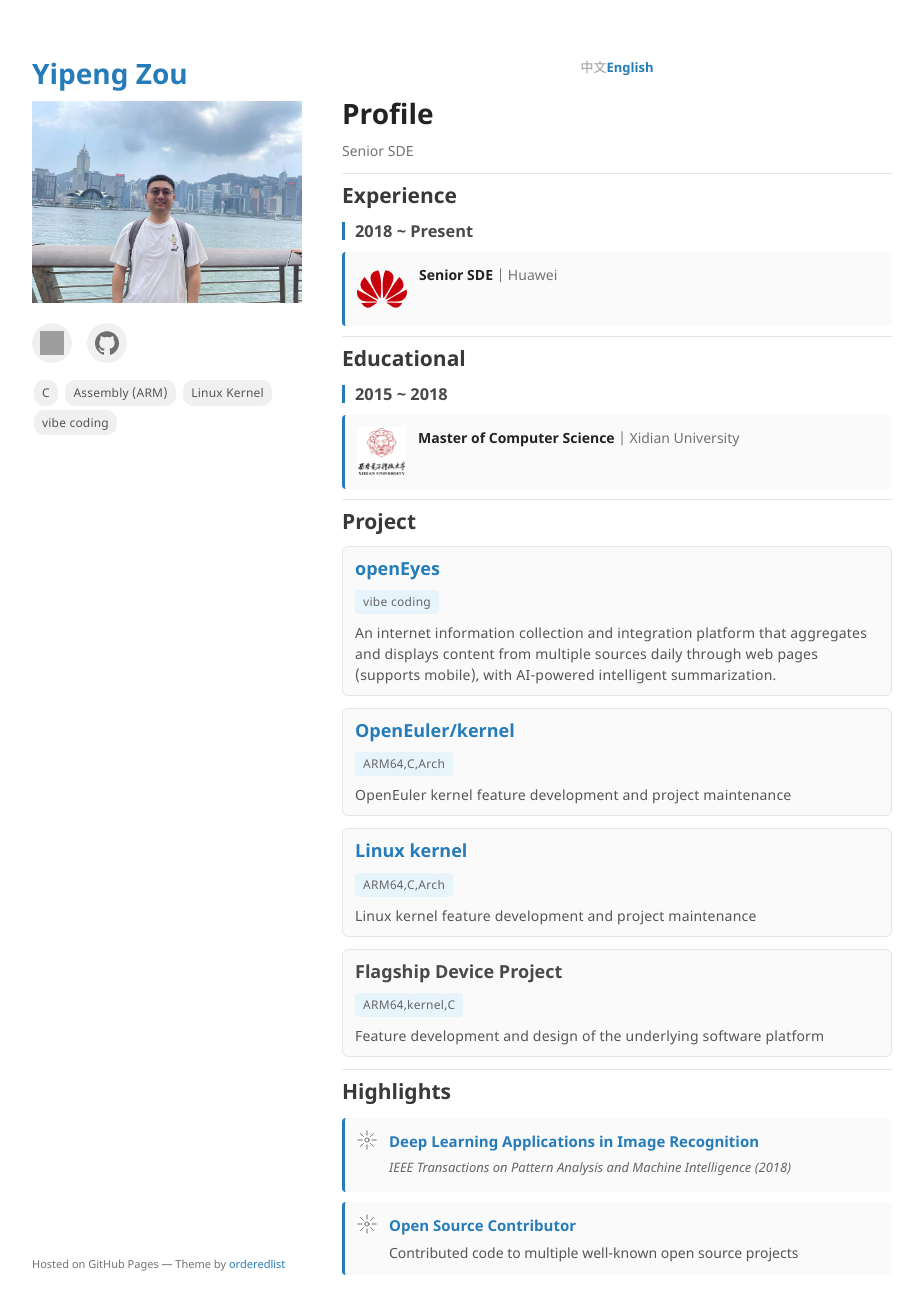
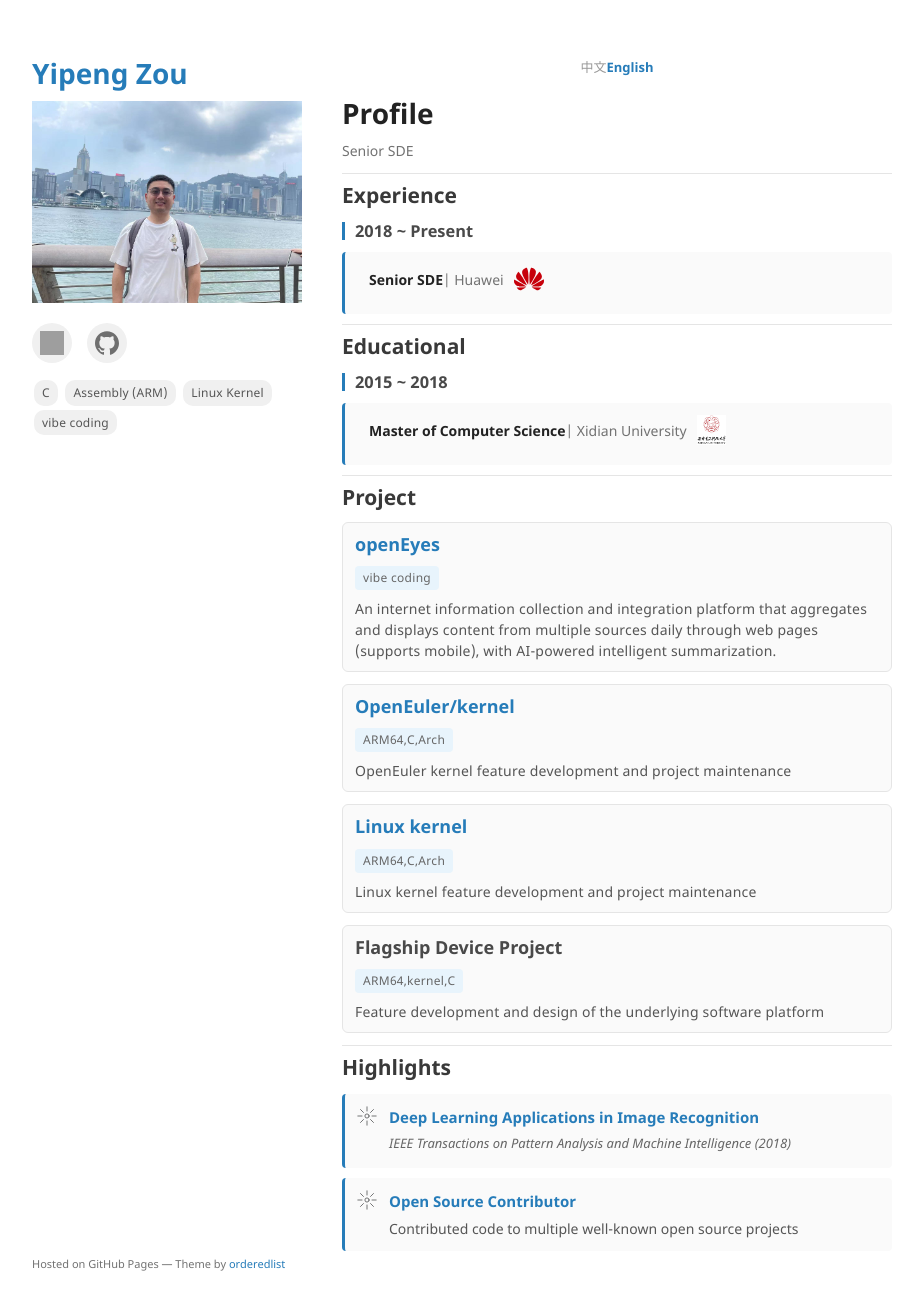
Before and after one commit to zouyipeng/zouyipeng.github.io, a Jekyll site: the page built from index.md, in a window 1280 px wide and 1335 px high. Shown: the top 1314 px of the window, without its empty margins (178-1101 px from the left). Built offline with Jekyll 4.4.1, drawn with Linux system fonts in a browser that asks for light colours; grey boxes are pictures that could not be loaded.

Commit message:
Move logos inline with company/university name
- Place logo inline with text (after company/university name)
- Keep period, title, and company all on same side
- Use flexbox on paragraph to align logo with text
- Reduce logo size to 30px desktop, 24px mobile
- Remove flex layout from job-item/degree-item containers

```diff
--- a/assets/css/custom.css
+++ b/assets/css/custom.css
@@ -199,13 +199,26 @@ h4 {
 
 /* Job and Degree Items */
 .job-item, .degree-item {
-  display: flex;
-  align-items: flex-start;
   padding: 12px;
   background: #fafafa;
   border-left: 3px solid #267CB9;
   border-radius: 4px;
   margin-bottom: 10px;
+}
+
+.job-content, .degree-content {
+  flex: 1;
+}
+
+.job-content p, .degree-content p {
+  margin: 0 0 8px 0;
+  display: flex;
+  align-items: center;
+}
+
+.job-content ul, .degree-content ul {
+  margin: 0;
+  padding-left: 20px;
 }
 
 .job-content, .degree-content {
@@ -252,8 +265,10 @@ h4 {
 
 /* Company and University Logos */
 .company-logo, .university-logo {
-  height: 50px;
+  height: 30px;
   width: auto;
+  vertical-align: middle;
+  margin-left: 10px;
   flex-shrink: 0;
 }
 
@@ -328,10 +343,7 @@ h4 {
   }
 
   .company-logo, .university-logo {
-    height: 40px;
-  }
-
-  .job-content, .degree-content {
-    margin-left: 10px;
+    height: 24px;
+    margin-left: 8px;
   }
 }
--- a/index.md
+++ b/index.md
@@ -28,9 +28,8 @@ document.addEventListener('DOMContentLoaded', function() {
       html += `
         <h3>${job.period}</h3>
         <div class="job-item">
-          ${logoHtml}
           <div class="job-content">
-            <p><strong>${job.title}</strong> | ${job.company}</p>
+            <p><strong>${job.title}</strong> | ${job.company} ${logoHtml}</p>
       `;
 
       if (job.achievements && job.achievements.length > 0) {
@@ -60,9 +59,8 @@ document.addEventListener('DOMContentLoaded', function() {
       html += `
         <h3>${degree.period}</h3>
         <div class="degree-item">
-          ${logoHtml}
           <div class="degree-content">
-            <p><strong>${degree.degree}</strong> | ${degree.university}</p>
+            <p><strong>${degree.degree}</strong> | ${degree.university} ${logoHtml}</p>
       `;
 
       if (degree.thesis) {
```
